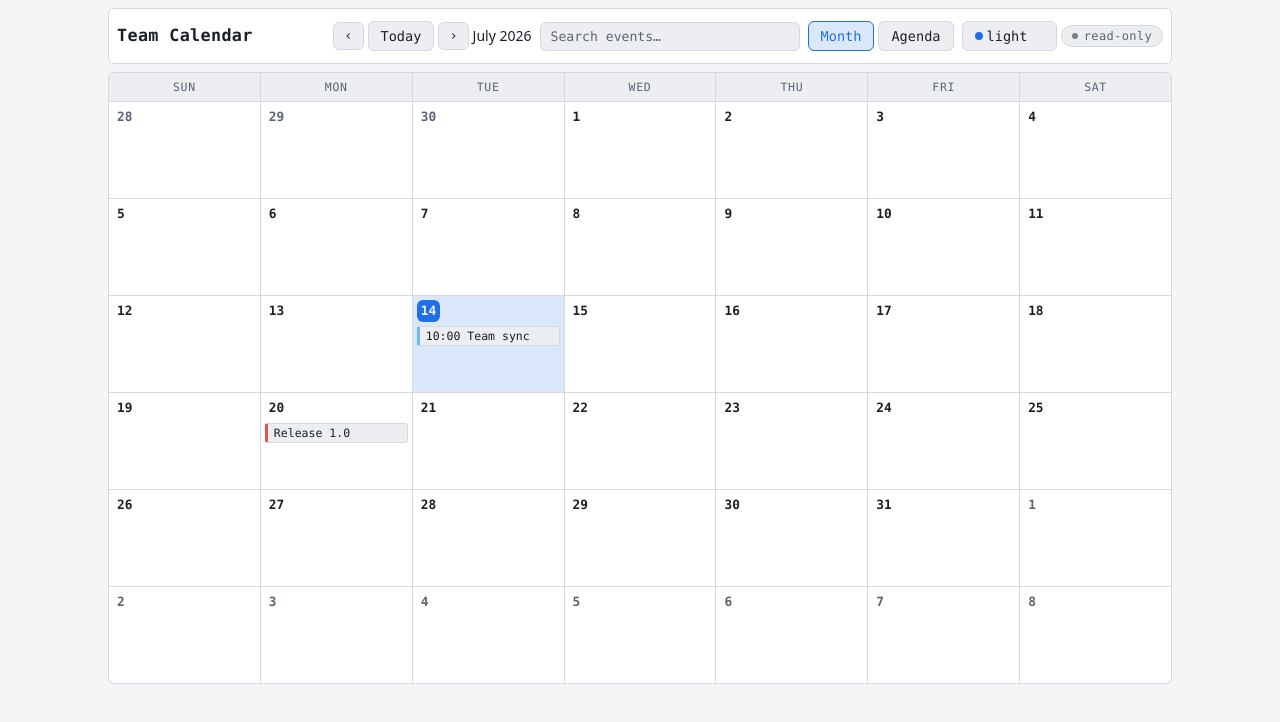
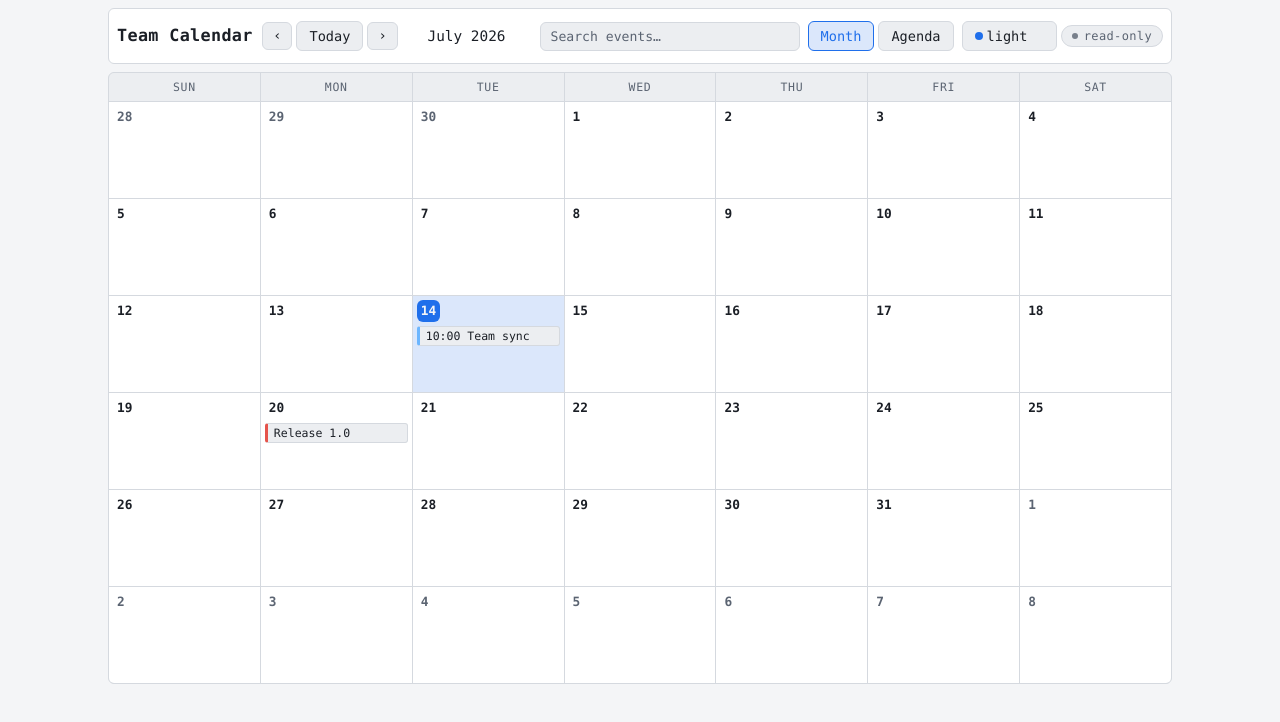
Before and after one commit to Real-Fruit-Snacks/team-calendar, a website with bundled scripts: page index.html in a window 1280 px wide. Built offline with nearby package versions, Linux system fonts and the light colour scheme.

Commit message:
Fix month-nav arrows shifting when the month label width changes

```diff
--- a/assets/css/app.css
+++ b/assets/css/app.css
@@ -116,6 +116,16 @@ a {
   display: flex;
   align-items: center;
   gap: calc(var(--tc-gap) / 2);
+}
+
+/* Fixed width + centered so changing months never shifts the ‹ › arrows. */
+.tc-header__label {
+  font-family: var(--tc-font-mono);
+  font-size: 0.9rem;
+  color: var(--tc-text);
+  text-align: center;
+  min-width: 15ch;
+  white-space: nowrap;
 }
 
 .tc-header__search {
```
